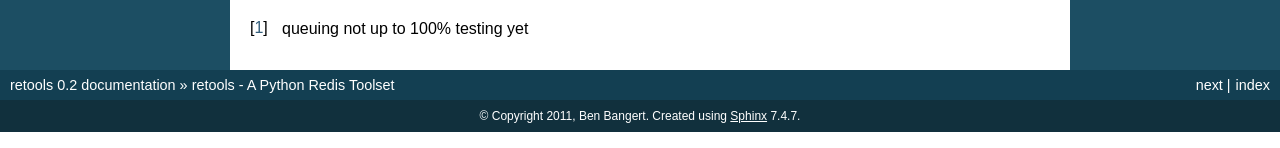
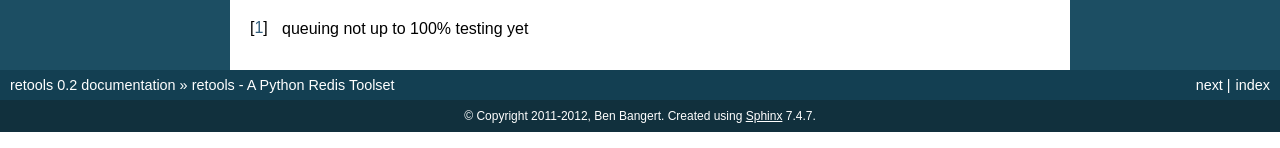
Before and after one commit to bbangert/retools, a Sphinx documentation site: the page built from docs/index.rst, in a window 1280 px wide. Shown: the part 749-897 px from the top of the page. Built offline with Sphinx 7.4.7, drawn with Linux system fonts in a browser that asks for light colours.

Commit message:
update copyright

```diff
--- a/docs/conf.py
+++ b/docs/conf.py
@@ -41,7 +41,7 @@ master_doc = 'index'
 
 # General information about the project.
 project = u'retools'
-copyright = u'2011, Ben Bangert'
+copyright = u'2011-2012, Ben Bangert'
 
 # The version info for the project you're documenting, acts as replacement for
 # |version| and |release|, also used in various other places throughout the
@@ -222,7 +222,7 @@ man_pages = [
 epub_title = u'retools'
 epub_author = u'Ben Bangert'
 epub_publisher = u'Ben Bangert'
-epub_copyright = u'2011, Ben Bangert'
+epub_copyright = u'2011-2012, Ben Bangert'
 
 # The language of the text. It defaults to the language option
 # or en if the language is not set.
```
Also changed, not shown: 1 other file.
